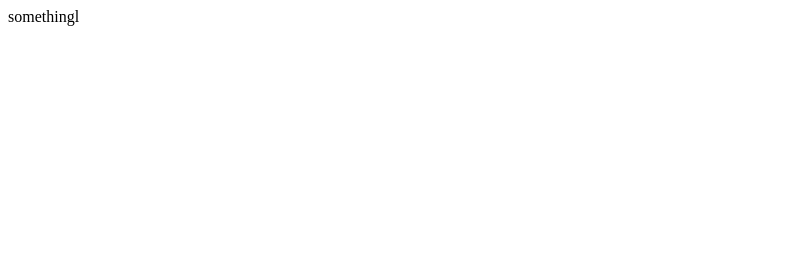
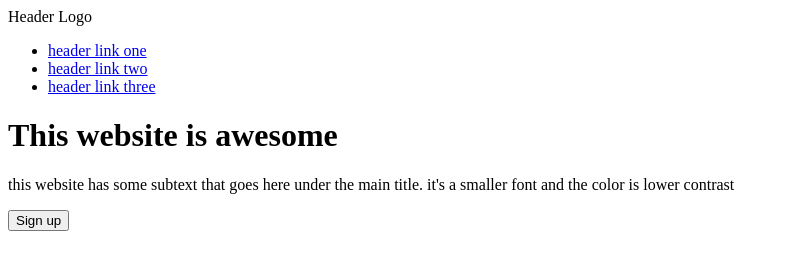
Before and after one commit to edwaddle/Landing-Page, a plain HTML site: page index.html in a window 1280 px wide. Shown: the whole page, without its empty margins (0-790 px from the left). Drawn offline with Linux system fonts and the light colour scheme.

Commit message:
added navbar and section 1
Finished just the top part of the website, which will be revised with css later one

```diff
--- a/index.html
+++ b/index.html
@@ -4,6 +4,19 @@
         <title>Landing Page</title>
     </head>
     <body>
-        somethingl
+        <div className = "navBar">
+            <div className = "Logo">Header Logo</div>
+            <ul>
+                <li><a href="#">header link one</a></li>
+                <li><a href="#">header link two</a></li>
+                <li><a href="#">header link three</a></li>
+            </ul>
+        </div>
+        <div clasName = "sec1">
+            <h1>This website is awesome</h1>
+            <p>this website has some subtext that goes here under the main title. it's a smaller font and the color is lower contrast</p>
+            <button className ="singUpButton">Sign up</button>
+            <div className = "imagePlaceholder"></div>
+        </div>
     </body>
 </html>
```
